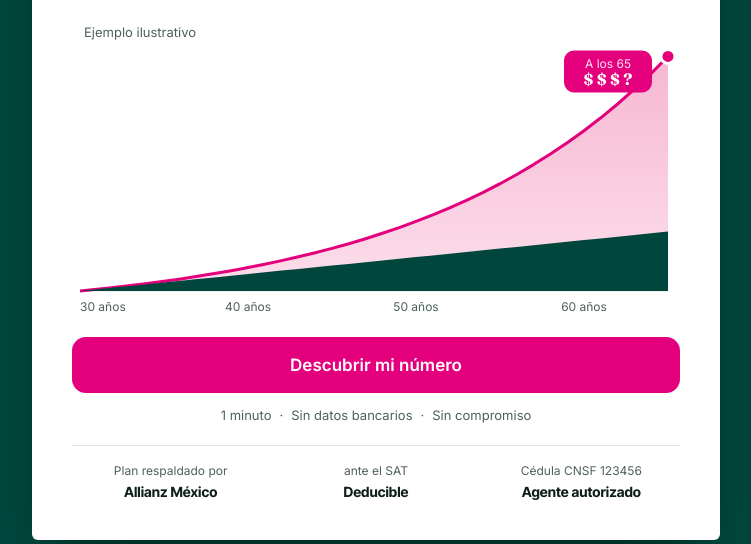
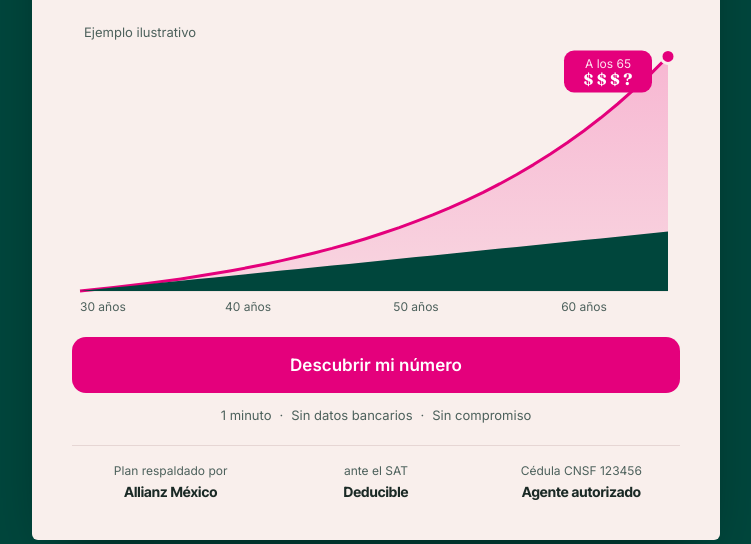
Before and after one commit to stajulian5/poly-retiro, a plain HTML site: page index.html in a window 1280 px wide. Shown: the part 256-800 px from the top of the page, without its empty margins (264-1015 px from the left). Drawn offline with Linux system fonts and the light colour scheme.

Commit message:
Modo claro: tarjeta crema rosada en lugar de blanco
Co-Authored-By: Claude Opus 5.5 <noreply@anthropic.com>
Claude-Session: https://claude.ai/code/session_01Fs5Ey6HQULdy9zAwxMFUv2

```diff
--- a/index.html
+++ b/index.html
@@ -26,8 +26,8 @@
    COLOUR and TYPE: deep green walls, rosa mexicano for action and for money back; Fraunces for headlines and numbers, Inter for text
    LAYOUT: one card per step with sharp edges; result = number, three colour blocks, letter, staircase, slider, WhatsApp */
 :root{color-scheme:light dark;--g:#00463c;--g2:#0a5a4d;--lime:#f8cfe0;--coral:#e4007c;--wall:#f7b7d2;--serif:Fraunces,Georgia,serif;--paid:var(--g);
---bg:light-dark(#ffffff,#071c18);--card:light-dark(#ffffff,#0e2b25);--ink:light-dark(#0d1f1b,#eaf3ee);
---mute:light-dark(#4d615c,#a9bdb6);--line:light-dark(#dbe5e1,#24443d);--soft:light-dark(#fbeef3,#2a1621);--acc:light-dark(#c2006a,#ff8cc6)}
+--bg:light-dark(#fffaf7,#071c18);--card:light-dark(#f9efec,#0e2b25);--ink:light-dark(#1b2a26,#eaf3ee);
+--mute:light-dark(#4d615c,#a9bdb6);--line:light-dark(#e6d6d4,#24443d);--soft:light-dark(#f3dfe4,#2a1621);--acc:light-dark(#c2006a,#ff8cc6)}
 :root[data-theme=light]{color-scheme:light}:root[data-theme=dark]{color-scheme:dark}
 *{box-sizing:border-box;min-width:0}[hidden]{display:none!important}
 body{margin:0;background:var(--g);color:var(--ink);font:17px/1.55 Inter,system-ui,sans-serif;overflow-x:clip;min-height:100vh}
```
